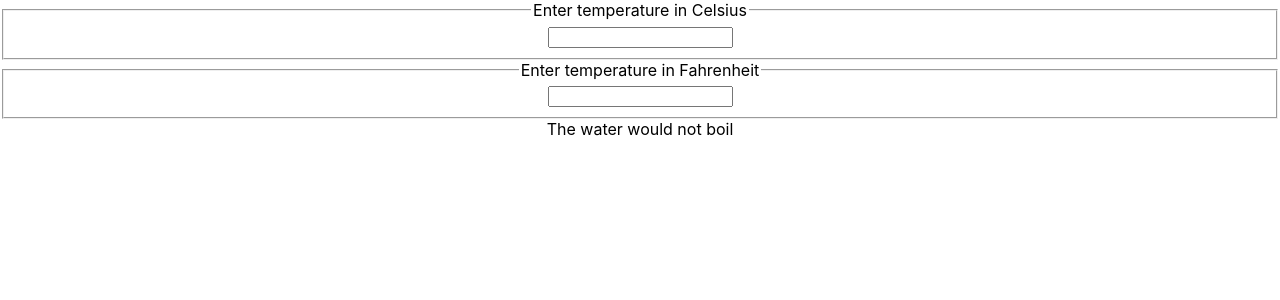
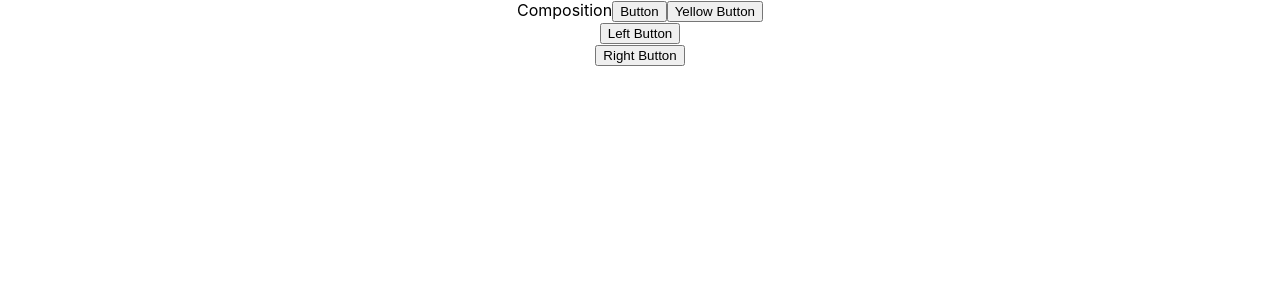
Before and after one commit to pltnhan311/my-app-yarn, a React (Create React App) app: page / in a window 1280 px wide. Shown: the top 300 px of the page. Built offline with nearby package versions, Linux system fonts and the light colour scheme.

Commit message:
updated code composition & fragment

```diff
--- a/src/App.js
+++ b/src/App.js
@@ -10,6 +10,8 @@
 import Forms from './Forms/Form'
 import UncontrolledComponent from './Forms/UncontrolledComponent';
 import Calculator from './Calculator/Calculator';
+import Inheritance from './CompositionvsInheritance/Inheritance';
+import Composition from './CompositionvsInheritance/Composition';
 
 function App() {
   const [name, setName] = useState('Nvidia')
@@ -37,7 +39,9 @@
       {/* <Form/> */}
       {/* <Forms/> */}
       {/* <UncontrolledComponent/> */}
-      <Calculator/>
+      {/* <Calculator/> */}
+      {/* <Inheritance/> */}
+      <Composition/>
     </div>
   )
 }
--- /dev/null
+++ b/src/CompositionvsInheritance/Composition.jsx
@@ -0,0 +1,62 @@
+import React, { Component, Fragment } from 'react'
+
+class Button extends Component {
+  handleClick = (event) => {
+    console.log(event.target)
+  }
+  render() {
+    const { className = '', children } = this.props
+    return (
+      <button className={`btn ${className}`} onClick={this.handleClick}>
+        {children} Button
+      </button>
+    )
+  }
+}
+
+class Layout extends Component {
+  render() {
+    const { left, right } = this.props
+    return (
+      <div className="layout">
+        <div className="layout-left">{left}</div>
+        <div className="layout-right">{right}</div>
+      </div>
+    );
+  }
+}
+
+// export class Composition extends Component {
+//   render() {
+//     return (
+//       <>
+//         Composition
+//         <Button />
+//         <Button className='btn-yellow'>Yellow</Button>
+//         <Layout
+//           left={<Button className='btn-left'>Left</Button>}
+//           right={<Button className='btn-right'>Right</Button>}
+//         />
+//       </>
+//     )
+//   }
+// }
+
+// Cách ko muốn render thẻ div.
+// C1: import fragment -> Dùng tag <Fragment></Fragment> bọc lại
+// C2: ko cần dùng gì, chỉ cần viết <></>
+export class Composition extends Component {
+  render() {
+    return (
+      <Fragment>
+        Composition
+        <Button />
+        <Button className="btn-yellow">Yellow</Button>
+        <Layout left={<Button className="btn-left">Left</Button>} />
+        <Layout right={<Button className="btn-right">Right</Button>} />
+      </Fragment>
+    );
+  }
+}
+
+export default Composition
--- /dev/null
+++ b/src/CompositionvsInheritance/Inheritance.jsx
@@ -0,0 +1,38 @@
+import React, { Component } from 'react'
+
+class Button extends Component {
+  handleClick = (event) => {
+    console.log(event.target)
+  }
+  render() {
+    return (
+      <button className='btn' onClick={this.handleClick}>
+        Button
+      </button>
+    )
+  }
+}
+
+class YellowButton extends Button {
+  render() {
+    return (
+      <button className='btn btn-yellow' onClick={this.handleClick}>
+        Yellow Button
+      </button>
+    )
+  }
+}
+
+export class Inheritance extends Component {
+  render() {
+    return (
+      <div>
+        Inheritance
+        <Button />
+        <YellowButton />
+      </div>
+    )
+  }
+}
+
+export default Inheritance
```
